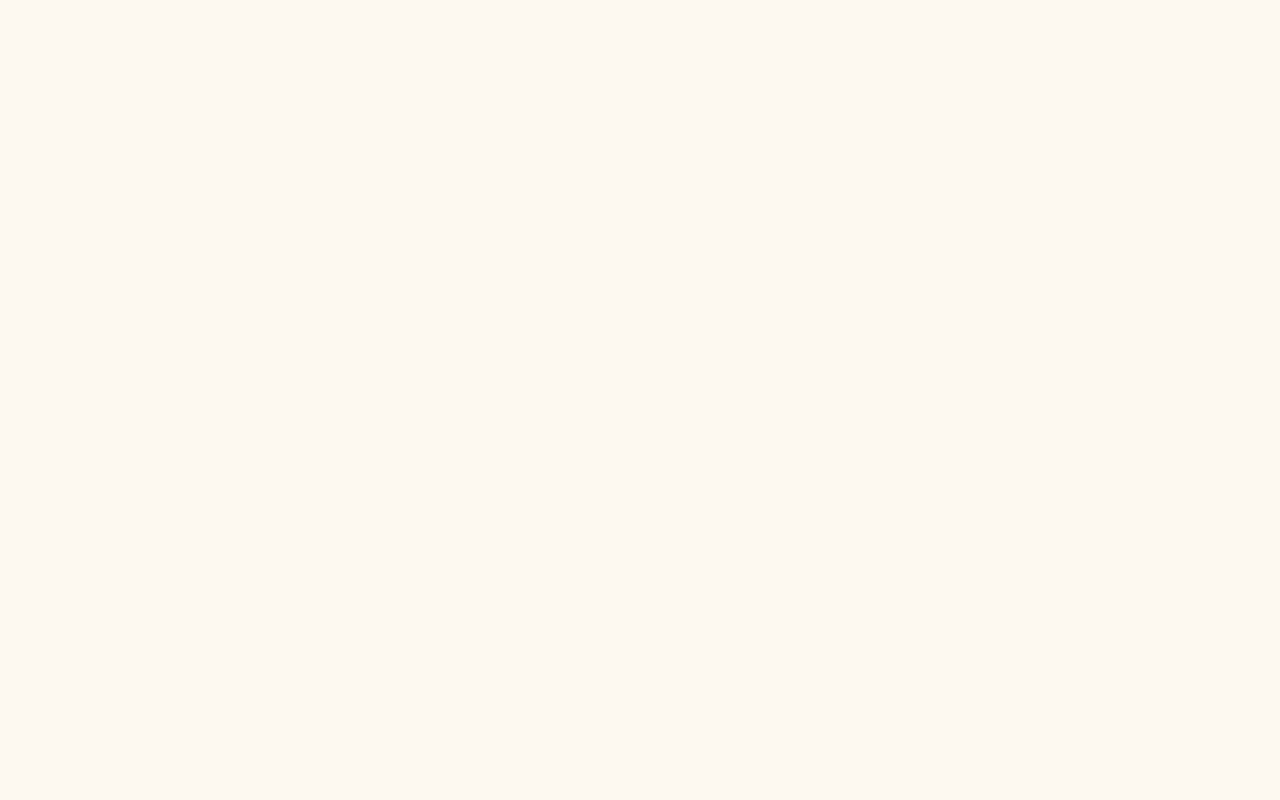
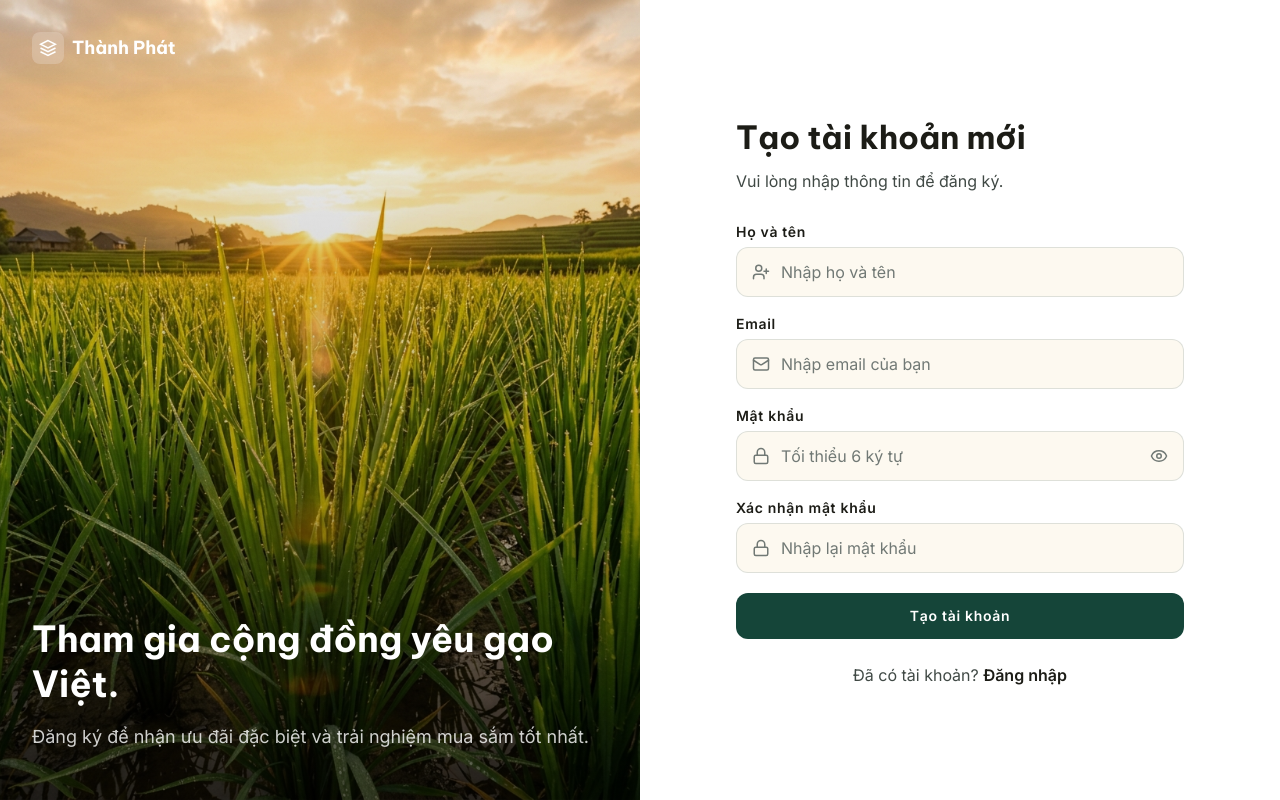
Before and after one commit to dtDuy110/rice, a React (Vite) app in the folder front-end/: page /dang-ky in a window 1280 px wide. Before the commit this address had no page. Built offline with nearby package versions, Linux system fonts and the light colour scheme.

Commit message:
Feature: User registration page (/dang-ky)

```diff
--- a/front-end/src/App.jsx
+++ b/front-end/src/App.jsx
@@ -6,6 +6,7 @@ import ProductsPage from './pages/ProductsPage'
 import ProductDetailPage from './pages/ProductDetailPage'
 import CartPage from './pages/CartPage'
 import SignInPage from './pages/SignInPage'
+import SignUpPage from './pages/SignUpPage'
 import DashboardPage from './pages/admin/DashboardPage'
 import OrdersPage from './pages/admin/OrdersPage'
 import ProductManagementPage from './pages/admin/ProductManagementPage'
@@ -21,6 +22,7 @@ function App() {
       <Routes>
         {/* Auth - no layout */}
         <Route path="/dang-nhap" element={<SignInPage />} />
+        <Route path="/dang-ky" element={<SignUpPage />} />
 
         {/* Admin layout */}
         <Route path="/admin" element={
--- a/front-end/src/pages/SignInPage.jsx
+++ b/front-end/src/pages/SignInPage.jsx
@@ -144,7 +144,7 @@ export default function SignInPage() {
 
           <p className="text-center text-body-md text-on-surface-variant">
             Chưa có tài khoản?{' '}
-            <a href="#" className="text-on-surface font-semibold hover:text-primary transition-colors">Tạo tài khoản</a>
+            <Link to="/dang-ky" className="text-on-surface font-semibold hover:text-primary transition-colors">Tạo tài khoản</Link>
           </p>
         </div>
       </div>
--- /dev/null
+++ b/front-end/src/pages/SignUpPage.jsx
@@ -0,0 +1,168 @@
+import { useState } from 'react'
+import { Mail, Lock, Eye, EyeOff, UserPlus } from 'lucide-react'
+import { Link, useNavigate } from 'react-router-dom'
+import Button from '../components/ui/Button'
+import { useAuth } from '../context/AuthContext'
+import api from '../services/api'
+
+export default function SignUpPage() {
+  const [showPassword, setShowPassword] = useState(false)
+  const [name, setName] = useState('')
+  const [email, setEmail] = useState('')
+  const [password, setPassword] = useState('')
+  const [confirmPassword, setConfirmPassword] = useState('')
+  const [localError, setLocalError] = useState('')
+  const [loading, setLoading] = useState(false)
+
+  const { login } = useAuth()
+  const navigate = useNavigate()
+
+  const handleSubmit = async (e) => {
+    e.preventDefault()
+    setLocalError('')
+
+    if (password !== confirmPassword) {
+      setLocalError('Mật khẩu xác nhận không khớp')
+      return
+    }
+    if (password.length < 6) {
+      setLocalError('Mật khẩu phải có ít nhất 6 ký tự')
+      return
+    }
+
+    setLoading(true)
+    try {
+      const { data } = await api.post('/auth/register', { name, email, password })
+      if (data.success) {
+        // Auto login after registration
+        localStorage.setItem('token', data.data.token)
+        localStorage.setItem('user', JSON.stringify(data.data))
+        window.location.href = '/'
+      }
+    } catch (err) {
+      setLocalError(err.response?.data?.error || 'Đăng ký thất bại')
+    } finally {
+      setLoading(false)
+    }
+  }
+
+  return (
+    <div className="min-h-screen flex">
+      {/* Left - Image Panel */}
+      <div className="hidden lg:flex lg:w-1/2 relative overflow-hidden">
+        <img src="/images/signin-bg.png" alt="Cánh đồng lúa" className="w-full h-full object-cover" />
+        <div className="absolute inset-0 bg-gradient-to-t from-black/60 via-black/20 to-transparent" />
+        <div className="absolute top-8 left-8 flex items-center gap-2">
+          <div className="w-8 h-8 bg-white/20 backdrop-blur-sm rounded-lg flex items-center justify-center text-white">
+            <svg width="18" height="18" viewBox="0 0 24 24" fill="none" stroke="currentColor" strokeWidth="2"><path d="M12 2L2 7l10 5 10-5-10-5z" /><path d="M2 17l10 5 10-5" /><path d="M2 12l10 5 10-5" /></svg>
+          </div>
+          <span className="text-white font-bold text-lg" style={{ fontFamily: 'var(--font-family-heading)' }}>Thành Phát</span>
+        </div>
+        <div className="absolute bottom-12 left-8 right-8">
+          <h2 className="text-white text-4xl font-bold leading-tight mb-4" style={{ fontFamily: 'var(--font-family-heading)' }}>
+            Tham gia cộng đồng yêu gạo Việt.
+          </h2>
+          <p className="text-white/80 text-body-lg">
+            Đăng ký để nhận ưu đãi đặc biệt và trải nghiệm mua sắm tốt nhất.
+          </p>
+        </div>
+      </div>
+
+      {/* Right - Form Panel */}
+      <div className="w-full lg:w-1/2 flex items-center justify-center bg-surface-container-lowest p-8">
+        <div className="w-full max-w-md animate-fade-in">
+          <h1 className="text-on-surface mb-2" style={{ fontFamily: 'var(--font-family-heading)', fontSize: '32px', fontWeight: 700 }}>
+            Tạo tài khoản mới
+          </h1>
+          <p className="text-body-md text-on-surface-variant mb-8">
+            Vui lòng nhập thông tin để đăng ký.
+          </p>
+
+          <form className="space-y-5" onSubmit={handleSubmit}>
+            {localError && (
+              <div className="p-3 bg-error/10 text-error text-body-md rounded-xl border border-error/20">
+                {localError}
+              </div>
+            )}
+
+            {/* Name */}
+            <div>
+              <label className="text-label-md text-on-surface font-semibold mb-2 block">Họ và tên</label>
+              <div className="relative">
+                <UserPlus size={18} className="absolute left-4 top-1/2 -translate-y-1/2 text-outline" />
+                <input
+                  type="text"
+                  value={name}
+                  onChange={(e) => setName(e.target.value)}
+                  required
+                  placeholder="Nhập họ và tên"
+                  className="w-full bg-surface border border-outline-variant/50 rounded-xl pl-11 pr-4 py-3 text-body-md placeholder:text-outline focus:outline-none focus:border-primary focus:ring-1 focus:ring-primary transition-colors"
+                />
+              </div>
+            </div>
+
+            {/* Email */}
+            <div>
+              <label className="text-label-md text-on-surface font-semibold mb-2 block">Email</label>
+              <div className="relative">
+                <Mail size={18} className="absolute left-4 top-1/2 -translate-y-1/2 text-outline" />
+                <input
+                  type="email"
+                  value={email}
+                  onChange={(e) => setEmail(e.target.value)}
+                  required
+                  placeholder="Nhập email của bạn"
+                  className="w-full bg-surface border border-outline-variant/50 rounded-xl pl-11 pr-4 py-3 text-body-md placeholder:text-outline focus:outline-none focus:border-primary focus:ring-1 focus:ring-primary transition-colors"
+                />
+              </div>
+            </div>
+
+            {/* Password */}
+            <div>
+              <label className="text-label-md text-on-surface font-semibold mb-2 block">Mật khẩu</label>
+              <div className="relative">
+                <Lock size={18} className="absolute left-4 top-1/2 -translate-y-1/2 text-outline" />
+                <input
+                  type={showPassword ? 'text' : 'password'}
+                  value={password}
+                  onChange={(e) => setPassword(e.target.value)}
+                  required
+                  placeholder="Tối thiểu 6 ký tự"
+                  className="w-full bg-surface border border-outline-variant/50 rounded-xl pl-11 pr-12 py-3 text-body-md placeholder:text-outline focus:outline-none focus:border-primary focus:ring-1 focus:ring-primary transition-colors"
+                />
+                <button type="button" onClick={() => setShowPassword(!showPassword)} className="absolute right-4 top-1/2 -translate-y-1/2 text-outline hover:text-on-surface transition-colors">
+                  {showPassword ? <EyeOff size={18} /> : <Eye size={18} />}
+                </button>
+              </div>
+            </div>
+
+            {/* Confirm Password */}
+            <div>
+              <label className="text-label-md text-on-surface font-semibold mb-2 block">Xác nhận mật khẩu</label>
+              <div className="relative">
+                <Lock size={18} className="absolute left-4 top-1/2 -translate-y-1/2 text-outline" />
+                <input
+                  type={showPassword ? 'text' : 'password'}
+                  value={confirmPassword}
+                  onChange={(e) => setConfirmPassword(e.target.value)}
+                  required
+                  placeholder="Nhập lại mật khẩu"
+                  className="w-full bg-surface border border-outline-variant/50 rounded-xl pl-11 pr-4 py-3 text-body-md placeholder:text-outline focus:outline-none focus:border-primary focus:ring-1 focus:ring-primary transition-colors"
+                />
+              </div>
+            </div>
+
+            <Button type="submit" variant="primary" size="lg" className="w-full" disabled={loading}>
+              {loading ? 'Đang đăng ký...' : 'Tạo tài khoản'}
+            </Button>
+          </form>
+
+          <p className="text-center text-body-md text-on-surface-variant mt-6">
+            Đã có tài khoản?{' '}
+            <Link to="/dang-nhap" className="text-on-surface font-semibold hover:text-primary transition-colors">Đăng nhập</Link>
+          </p>
+        </div>
+      </div>
+    </div>
+  )
+}
```
